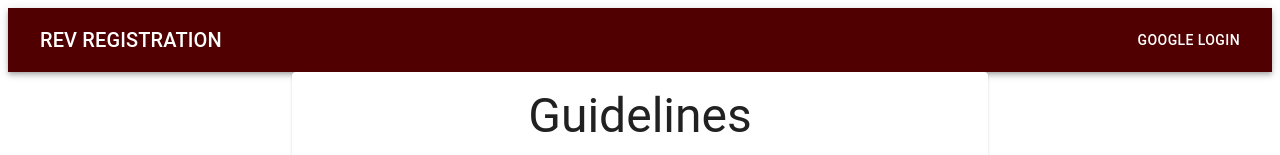
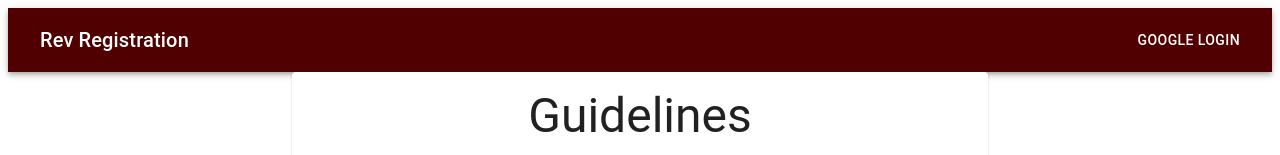
Before and after one commit to devjamespro/Rev-Registration, a React app in the folder autoscheduler/frontend/src/: page / in a window 1280 px wide. Shown: the top 155 px of the page. Built offline with nearby package versions, Linux system fonts and the light colour scheme; the HTML template or start-up script is replaced by a standard one.

Commit message:
Made NavBar title capitalize instead of all-caps

```diff
--- a/autoscheduler/frontend/src/components/NavBar.tsx
+++ b/autoscheduler/frontend/src/components/NavBar.tsx
@@ -15,6 +15,9 @@ const useStyles = makeStyles((theme) => ({
   title: {
     flexGrow: 1,
   },
+  buttonText: {
+    textTransform: 'capitalize',
+  },
 }));
 
 const NavBar: React.SFC = () => {
@@ -30,6 +33,7 @@ const NavBar: React.SFC = () => {
           <div className={classes.title}>
             <Button
               color="inherit"
+              classes={{ label: classes.buttonText }}
               onClick={(): void => {
                 // Navigate to the root when the title is clicked
                 navigate('/');
```
